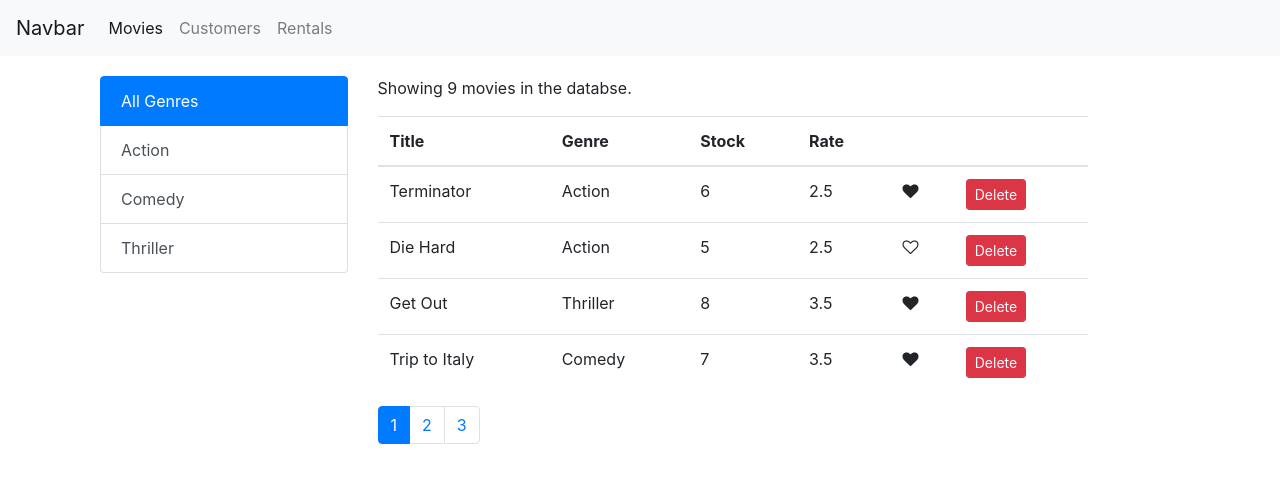
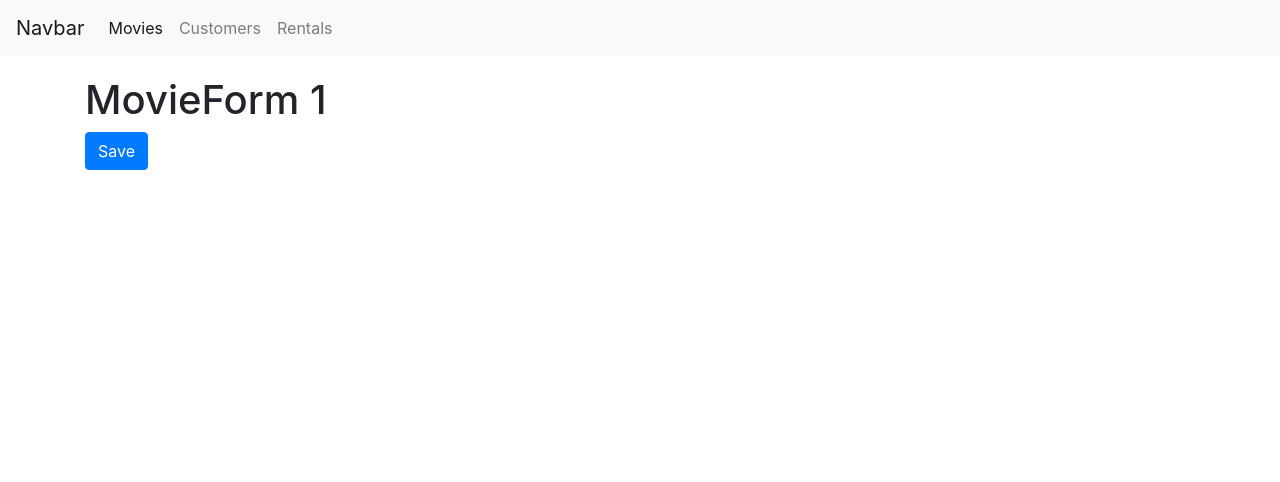
Before and after one commit to anders2410/learn_react, a React (Create React App) app: page /movies/1 in a window 1280 px wide. Shown: the top 482 px of the page. Built offline with nearby package versions, Linux system fonts and the light colour scheme.

Commit message:
Added movie-form.tsx

```diff
--- a/src/App.tsx
+++ b/src/App.tsx
@@ -6,6 +6,7 @@
 import Rentals from "./components/rentals";
 import NotFound from "./components/common/not-found";
 import NavBar from "./components/common/nav-bar";
+import MovieForm from "./components/movie-form";
 
 /* The routing works as follows. The Switch component makes sure only one
  *  URL is matched. Then the Route renders the components associated with the
@@ -18,6 +19,7 @@
       <NavBar />
       <main className="container">
         <Switch>
+          <Route path="/movies/:id" component={MovieForm} />
           <Route path="/movies" component={Movies} />
           <Route path="/customers" component={Customers} />
           <Route path="/rentals" component={Rentals} />
--- /dev/null
+++ b/src/components/movie-form.tsx
@@ -0,0 +1,18 @@
+import React from "react";
+
+// @ts-ignore
+const MovieForm = ({ match, history }) => {
+  return (
+    <div>
+      <h1>MovieForm {match.params.id}</h1>
+      <button
+        className="btn btn-primary"
+        onClick={() => history.push("/movies")}
+      >
+        Save
+      </button>
+    </div>
+  );
+};
+
+export default MovieForm;
--- a/src/components/moviesTable.tsx
+++ b/src/components/moviesTable.tsx
@@ -2,6 +2,7 @@
 import LikeButton from "./common/likeButton";
 import { Movie } from "./movies";
 import Table from "./common/table";
+import { Link } from "react-router-dom";
 
 interface Props {
   movies: Movie[];
@@ -25,7 +26,11 @@
 
 export default class MoviesTable extends Component<Props> {
   columns: Column[] = [
-    { path: "title", label: "Title" },
+    {
+      path: "title",
+      label: "Title",
+      content: (movie) => <Link to={`/movies/${movie._id}`}>{movie.title}</Link>,
+    },
     { path: "genre.name", label: "Genre" },
     { path: "numberInStock", label: "Stock" },
     { path: "dailyRentalRate", label: "Rate" },
```
